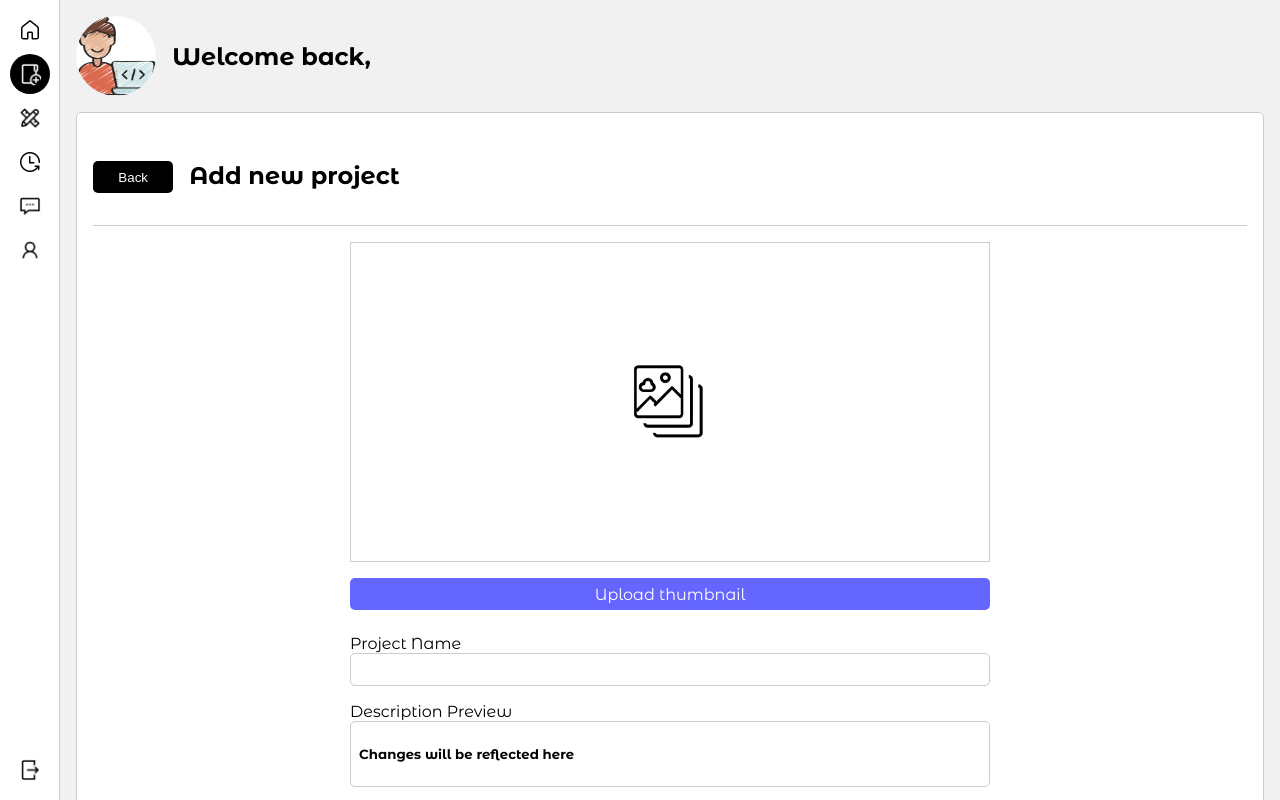
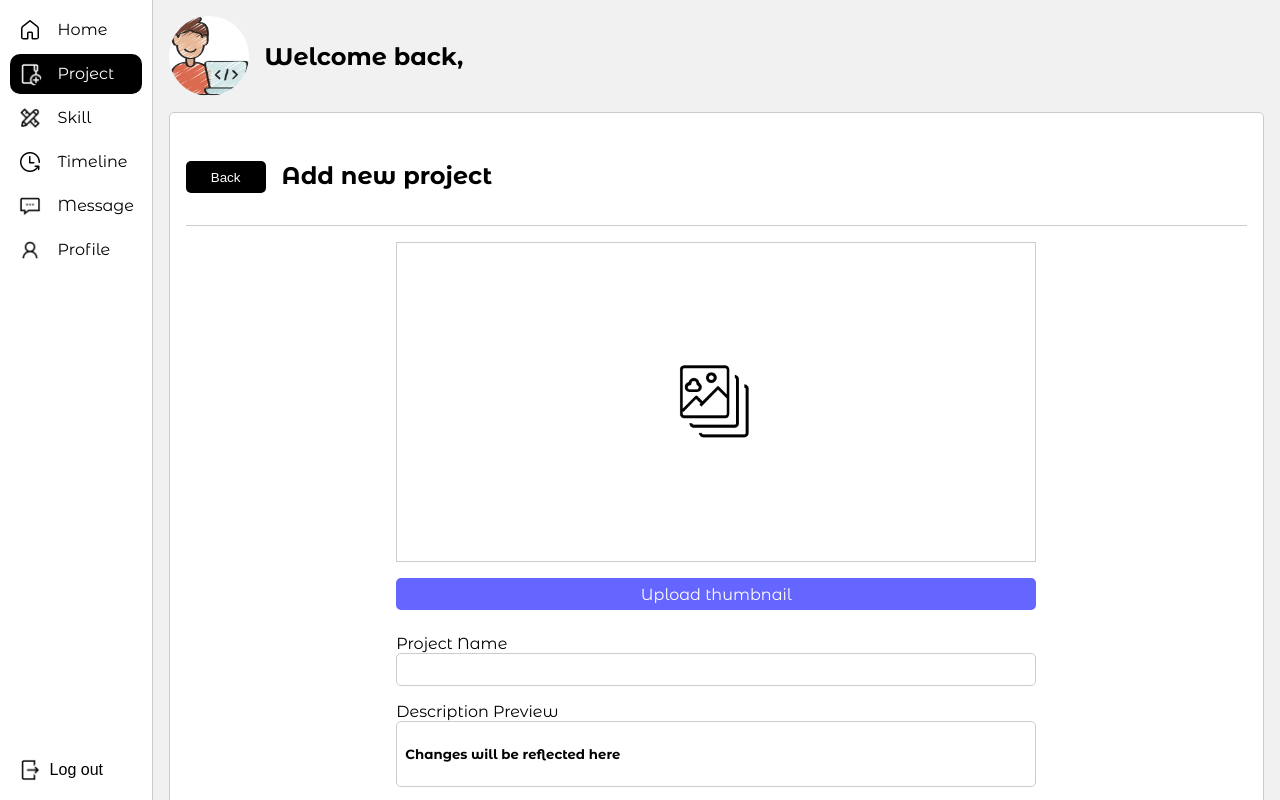
Before and after one commit to RanitJana/Portfolio, a React (Vite) app in the folder client/: page /admin/1/project/manage/add in a window 1280 px wide. Built offline with nearby package versions, Linux system fonts and the light colour scheme; no server answers.

Commit message:
feat:nav bar name

```diff
--- a/client/admin/components/AdminProjects/AdminProjects.jsx
+++ b/client/admin/components/AdminProjects/AdminProjects.jsx
@@ -30,11 +30,7 @@ function AdminProjects({ project = [] }) {
                     </td>
                     <td>
                       <button onClick={() => window.open(value.link, "_blank")}>
-                        {
-                          value.link != "" ?
-                            "Visit" :
-                            "Not deployed"
-                            }
+                        {value.link != "" ? "Visit" : "Not deployed"}
                       </button>
                     </td>
                   </tr>
--- a/client/admin/components/NavBar/NavBar.css
+++ b/client/admin/components/NavBar/NavBar.css
@@ -6,10 +6,22 @@
     z-index: 99;
 }
 
+.navBar a {
+    display: flex;
+    align-items: center;
+    gap: 0.5rem;
+    color: black;
+    background-color: white;
+    text-decoration: none;
+    border-radius: 10px;
+    padding: 0 0.5rem 0 0;
+}
+
 .navBar>.linkContainers {
     display: flex;
     flex-direction: column;
     width: fit-content;
+    gap: 0.25rem;
     height: 100dvh;
     max-height: 100dvh;
 
@@ -29,6 +41,10 @@
     transition: all 0.3s ease;
 }
 
+.navBar a {
+    transition: all 0.3s ease;
+}
+
 .navBar a img,
 .navBar button img,
 .navBar .dragToOpen img {
@@ -41,24 +57,35 @@
     border-radius: 50%;
 }
 
-/* .navBar .activeNav img, */
-.navBar a:not(.navBar .activeNav):hover img,
-.navBar .logout:hover img {
+.navBar a img {
+    background-color: transparent;
+}
+
+.navBar a:not(.navBar .activeNav):hover,
+.navBar .logout:hover {
     background-color: rgba(194, 194, 194, 0.362);
     cursor: pointer;
 }
 
-.navBar .activeNav img {
+.navBar .activeNav {
     filter: invert(100%);
+}
+
+.navBar .logout img {
+    background-color: transparent;
 }
 
 .navBar .logout {
     height: 2.5rem;
     width: 2.5rem;
-    border-radius: 50%;
+    border-radius: 10px;
     margin-top: auto;
     border: none;
     background-color: white;
+    display: flex;
+    width: 100%;
+    align-items: center;
+    font-size: 1rem;
 }
 
 .navBar .dragToOpen {
@@ -71,7 +98,7 @@
     border-right: 1px solid #ccc;
 }
 
-@media screen and (min-width:740px) {
+@media screen and (min-width:860px) {
     .navBar {
         justify-content: flex-start;
         gap: 0.2rem;
@@ -84,7 +111,7 @@
 
 }
 
-@media screen and (max-width:740px) {
+@media screen and (max-width:860px) {
     .navBar {
         position: fixed;
         transform: translate(-100%);
@@ -98,4 +125,15 @@
         top: 0%;
         transform: translate(100%, 0%);
     }
+
+    .blackScreen {
+        width: 100dvw;
+        height: 100dvh;
+        position: fixed;
+        top: 0;
+        right: 0;
+        background-color: rgba(0, 0, 0, 0.446);
+        scale: 0;
+        z-index: 98;
+    }
 }
--- a/client/admin/components/NavBar/NavBar.jsx
+++ b/client/admin/components/NavBar/NavBar.jsx
@@ -29,10 +29,16 @@ function NavBar() {
   function handleOpenNav() {
     navRef.current.classList.toggle("navBar--open");
     openRef.current.classList.toggle("rotated");
+    let open = document.querySelector(".blackScreen");
+    if (open.style.scale == 1) open.style.scale = 0;
+    else open.style.scale = 1;
   }
 
   const handleResize = useCallback(() => {
-    if (window.innerWidth > 740) {
+    let open = document.querySelector(".blackScreen");
+    open.style.scale = 0;
+
+    if (window.innerWidth > 860) {
       navRef.current.classList.add("navBar--open");
       openRef.current.classList.add("rotated");
     } else {
@@ -52,6 +58,8 @@ function NavBar() {
   }, [handleResize]);
 
   return (
+    <>
+      <div className="blackScreen"></div>
       <div className="navBar" ref={navRef}>
         <div className="dragToOpen" onClick={handleOpenNav}>
           <img ref={openRef} src="/Images/icons8-move-right-48.png" alt="" />
@@ -63,6 +71,7 @@ function NavBar() {
             className={({ isActive }) => (isActive ? "activeNav" : "")}
           >
             <img src="/Images/icons8-home-48.png" alt="" />
+            <span>Home</span>
             {/* profilePreview */}
           </NavLink>
           <NavLink
@@ -70,6 +79,7 @@ function NavBar() {
             className={({ isActive }) => (isActive ? "activeNav" : "")}
           >
             <img src="/Images/icons8-add-folder-50.png" alt="" />
+            <span>Project</span>
             {/* projectCreate */}
           </NavLink>
           <NavLink
@@ -77,6 +87,7 @@ function NavBar() {
             className={({ isActive }) => (isActive ? "activeNav" : "")}
           >
             <img src="/Images/icons8-design-100.png" alt="" />
+            <span>Skill</span>
             {/* SKillCreate */}
           </NavLink>
           <NavLink
@@ -84,6 +95,7 @@ function NavBar() {
             className={({ isActive }) => (isActive ? "activeNav" : "")}
           >
             <img src="/Images/icons8-delivery-time-48.png" alt="" />
+            <span>Timeline</span>
             {/* TimelineCreate */}
           </NavLink>
           <NavLink
@@ -91,6 +103,7 @@ function NavBar() {
             className={({ isActive }) => (isActive ? "activeNav" : "")}
           >
             <img src="/Images/icons8-message-50 (1).png" alt="" />
+            <span>Message</span>
             {/* Message */}
           </NavLink>
           <NavLink
@@ -98,13 +111,16 @@ function NavBar() {
             className={({ isActive }) => (isActive ? "activeNav" : "")}
           >
             <img src="/Images/icons8-user-100.png" alt="" />
+            <span>Profile</span>
             {/* ProfileEdit */}
           </NavLink>
           <button className="logout" onClick={setLogOut}>
             <img src="/Images/icons8-log-out-100.png" alt="" />
+            <span>Log out</span>
           </button>
         </div>
       </div>
+    </>
   );
 }
 
--- a/client/admin/pages/ProjectShow/ProjectShow.css
+++ b/client/admin/pages/ProjectShow/ProjectShow.css
@@ -44,9 +44,10 @@
 }
 
 .projectShow>.bottom>.thumbnail {
-    display: grid;
-    place-items: center;
-    height: max(fit-content, 20rem);
+    display: flex;
+    justify-content: center;
+    align-items: center;
+    height: 30rem;
     overflow: hidden;
     margin-bottom: 3rem;
 }
@@ -128,9 +129,10 @@
     justify-content: space-between;
     background-color: black;
     border-radius: 5px;
-    padding:0.5rem 1rem;
+    padding: 0.5rem 1rem;
     color: white;
 }
-.projectShow>.bottom>.deployments a img{
+
+.projectShow>.bottom>.deployments a img {
     width: 20px;
 }
```
Lines whose indentation alone changed are shown as unchanged.
